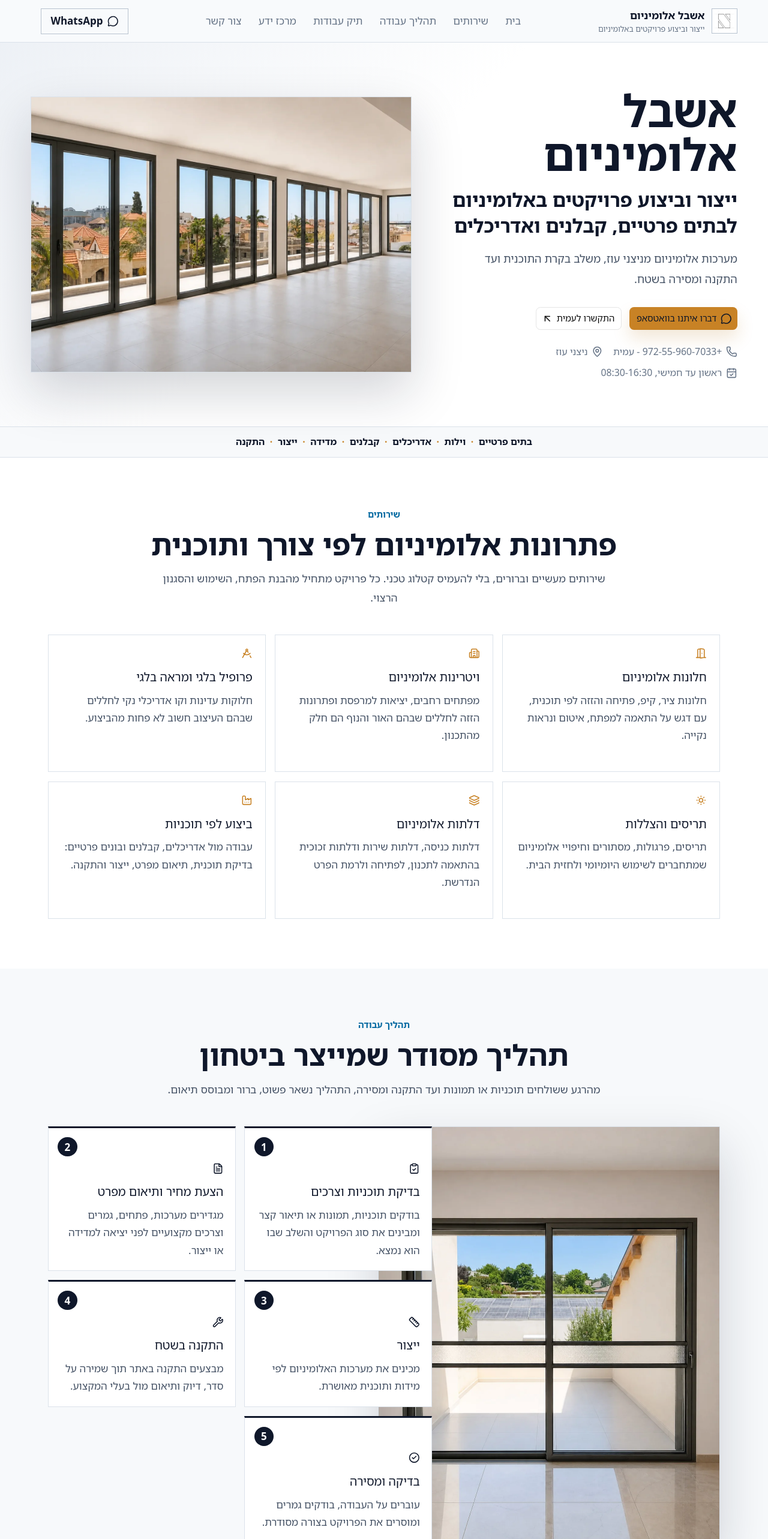
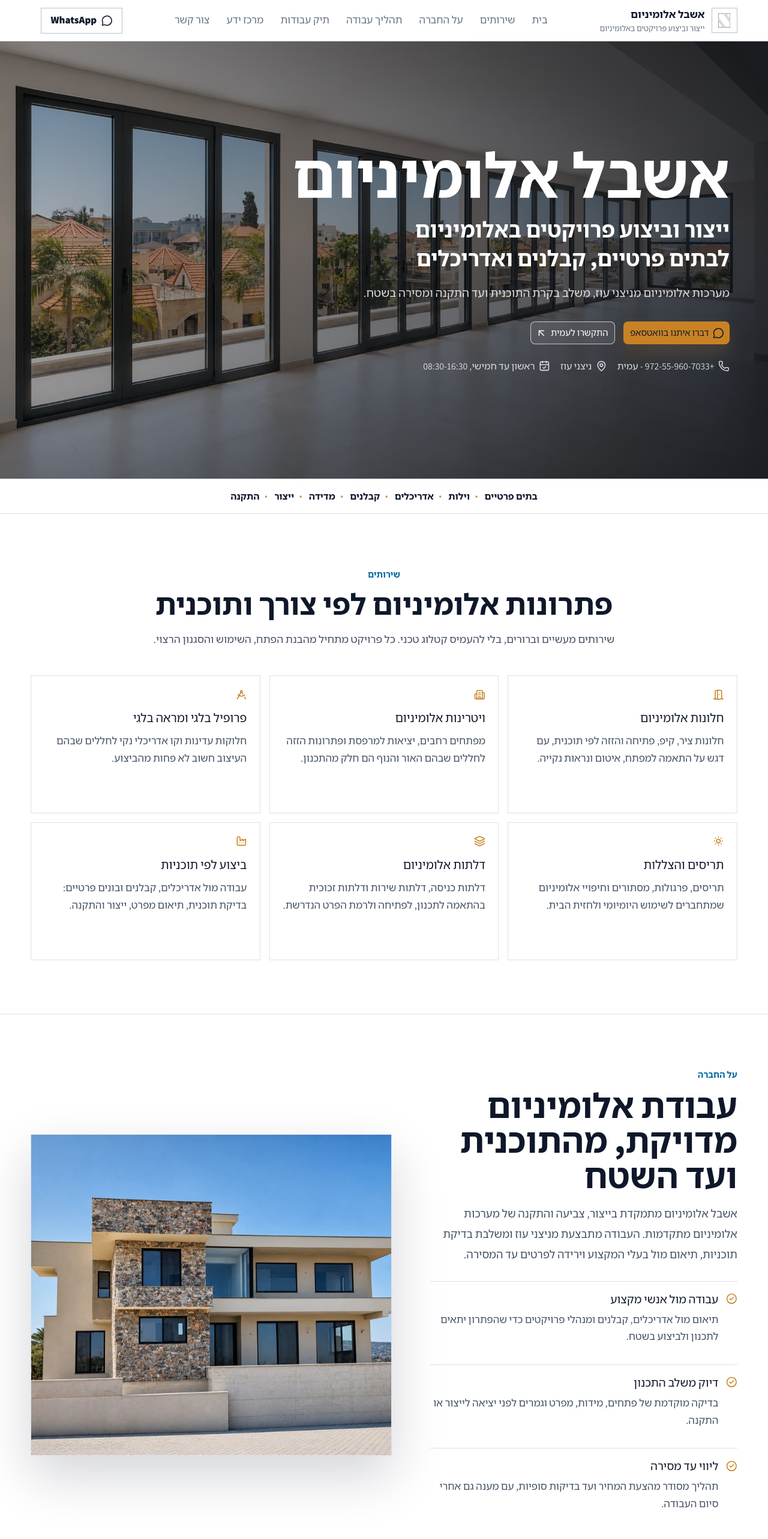
Before and after one commit to feldixAR/ashbel-aluminum-website, a React (Vite) app: page / in a window 1280 px wide. Shown: the top 2566 px of the page at 60% size. Built offline with nearby package versions, Linux system fonts and the light colour scheme.

Commit message:
Refine Ashbel homepage visual structure

```diff
--- a/src/App.css
+++ b/src/App.css
@@ -1,6 +1,6 @@
 .site-shell {
   min-height: 100vh;
-  overflow-x: clip;
+  overflow-x: hidden;
   background: var(--background);
   color: var(--foreground);
 }
@@ -13,9 +13,9 @@
   grid-template-columns: auto 1fr auto auto;
   align-items: center;
   gap: 1rem;
-  padding: 0.72rem clamp(1rem, 4vw, 4rem);
+  padding: 0.66rem clamp(1rem, 4vw, 4.5rem);
   border-bottom: 1px solid var(--line);
-  background: rgba(248, 250, 252, 0.96);
+  background: rgba(255, 255, 255, 0.96);
   backdrop-filter: blur(18px);
 }
 
@@ -132,44 +132,74 @@ svg {
 }
 
 .hero-section {
-  padding: clamp(3rem, 6vw, 5.8rem) clamp(1rem, 4vw, 4rem);
-  background:
-    linear-gradient(135deg, rgba(226, 232, 240, 0.62), rgba(255, 255, 255, 0) 37rem),
-    #ffffff;
+  position: relative;
+  min-height: clamp(38rem, calc(100svh - 4.2rem), 48rem);
+  display: grid;
+  align-items: center;
+  overflow: hidden;
+  isolation: isolate;
+  padding: clamp(4rem, 7vw, 7rem) clamp(1rem, 5vw, 5.5rem);
+  background: #121821;
 }
 
-.hero-grid {
-  max-width: 1180px;
+.hero-background,
+.hero-shade {
+  position: absolute;
+  inset: 0;
+}
+
+.hero-background {
+  z-index: -2;
+  width: 100%;
+  height: 100%;
+  object-fit: cover;
+  object-position: center;
+  filter: saturate(0.95) contrast(1.04);
+}
+
+.hero-shade {
+  z-index: -1;
+  background:
+    linear-gradient(90deg, rgba(9, 14, 22, 0.2), rgba(9, 14, 22, 0.44) 42%, rgba(9, 14, 22, 0.78) 100%),
+    linear-gradient(180deg, rgba(8, 13, 21, 0.3), rgba(8, 13, 21, 0.1) 45%, rgba(8, 13, 21, 0.36));
+}
+
+.hero-inner {
+  width: min(100%, 1280px);
   margin: 0 auto;
-  display: grid;
-  grid-template-columns: minmax(0, 0.86fr) minmax(20rem, 1.14fr);
-  gap: clamp(2rem, 5vw, 4.5rem);
-  align-items: center;
+  display: flex;
+  justify-content: flex-start;
+}
+
+.hero-copy {
+  max-width: 52rem;
 }
 
 .hero-copy h1 {
   margin: 0;
-  color: var(--ink);
-  font-size: clamp(3rem, 5.8vw, 5rem);
+  color: #ffffff;
+  font-size: clamp(4rem, 8vw, 7.4rem);
   font-weight: 860;
-  line-height: 0.98;
+  line-height: 0.92;
+  text-wrap: balance;
 }
 
 .hero-subtitle {
-  max-width: 37rem;
-  margin: 1rem 0 0;
-  color: var(--ink);
-  font-size: clamp(1.35rem, 2.5vw, 2rem);
-  font-weight: 700;
+  max-width: 46rem;
+  margin: 1.15rem 0 0;
+  color: #ffffff;
+  font-size: clamp(1.45rem, 2.8vw, 2.5rem);
+  font-weight: 800;
   line-height: 1.35;
+  text-wrap: balance;
 }
 
 .hero-lead {
-  max-width: 38rem;
+  max-width: 42rem;
   margin: 1rem 0 0;
-  color: var(--copy);
-  font-size: 1.08rem;
-  line-height: 1.85;
+  color: rgba(255, 255, 255, 0.84);
+  font-size: clamp(1.05rem, 1.5vw, 1.25rem);
+  line-height: 1.75;
 }
 
 .hero-actions,
@@ -193,11 +223,22 @@ svg {
   background: #d0922d;
 }
 
+.hero-actions a[data-variant='outline'] {
+  border-color: rgba(255, 255, 255, 0.68);
+  background: rgba(255, 255, 255, 0.08);
+  color: #ffffff;
+  backdrop-filter: blur(12px);
+}
+
+.hero-actions a[data-variant='outline']:hover {
+  background: rgba(255, 255, 255, 0.16);
+}
+
 .hero-contact-strip {
   flex-wrap: wrap;
   gap: 0.7rem 1rem;
   margin-top: 1.45rem;
-  color: var(--muted-copy);
+  color: rgba(255, 255, 255, 0.82);
   font-size: 0.93rem;
 }
 
@@ -216,19 +257,15 @@ svg {
   text-decoration: none;
 }
 
-.hero-photo,
-.process-photo {
+.process-photo,
+.about-photo {
   overflow: hidden;
   border: 1px solid var(--line);
   background: #e5ebf0;
   box-shadow: var(--shadow-xl);
 }
 
-.hero-photo {
-  aspect-ratio: 1.38;
-}
-
-.hero-photo img,
+.about-photo img,
 .process-photo img,
 .gallery-card img {
   display: block;
@@ -240,10 +277,10 @@ svg {
 .trust-strip {
   justify-content: center;
   flex-wrap: wrap;
-  gap: 0.5rem;
-  padding: 0.8rem clamp(1rem, 4vw, 4rem);
+  gap: 0.65rem;
+  padding: 1rem clamp(1rem, 4vw, 4rem);
   border-block: 1px solid var(--line);
-  background: var(--surface-muted);
+  background: #ffffff;
 }
 
 .trust-strip span {
@@ -264,7 +301,7 @@ svg {
 
 .content-section,
 .contact-section {
-  padding: clamp(3.4rem, 6.5vw, 5.5rem) clamp(1rem, 4vw, 4rem);
+  padding: clamp(4.2rem, 7vw, 7rem) clamp(1rem, 4vw, 4.5rem);
 }
 
 .services-section,
@@ -304,11 +341,79 @@ svg {
 }
 
 .services-grid {
-  max-width: 1120px;
+  max-width: 1240px;
   margin: 0 auto;
   display: grid;
   grid-template-columns: repeat(3, minmax(0, 1fr));
   gap: 0.9rem;
+}
+
+.about-section {
+  background: #ffffff;
+  border-top: 1px solid var(--line);
+}
+
+.about-layout {
+  max-width: 1240px;
+  margin: 0 auto;
+  display: grid;
+  grid-template-columns: minmax(0, 0.92fr) minmax(20rem, 1.08fr);
+  gap: clamp(1.8rem, 5vw, 4.5rem);
+  align-items: center;
+}
+
+.about-copy h2 {
+  max-width: 38rem;
+  margin: 0;
+  color: var(--ink);
+  font-size: clamp(2.2rem, 4.4vw, 4rem);
+  font-weight: 850;
+  line-height: 1.04;
+  text-wrap: balance;
+}
+
+.about-copy > p:not(.section-kicker) {
+  max-width: 41rem;
+  margin: 1rem 0 0;
+  color: var(--copy);
+  font-size: 1.08rem;
+  line-height: 1.85;
+}
+
+.about-points {
+  display: grid;
+  gap: 0.95rem;
+  margin-top: 1.6rem;
+}
+
+.about-point {
+  display: grid;
+  grid-template-columns: auto 1fr;
+  gap: 0.75rem;
+  align-items: start;
+  padding-block: 0.9rem;
+  border-top: 1px solid var(--line);
+}
+
+.about-point svg {
+  margin-top: 0.25rem;
+  color: var(--accent-gold);
+}
+
+.about-point h3 {
+  margin: 0;
+  color: var(--ink);
+  font-size: 1.12rem;
+}
+
+.about-point p {
+  margin: 0.3rem 0 0;
+  color: var(--copy);
+  line-height: 1.7;
+}
+
+.about-photo {
+  aspect-ratio: 1.12;
 }
 
 .service-card,
@@ -363,7 +468,7 @@ svg {
 }
 
 .process-layout {
-  max-width: 1120px;
+  max-width: 1240px;
   margin: 0 auto;
   display: grid;
   grid-template-columns: minmax(18rem, 0.72fr) minmax(0, 1fr);
@@ -408,11 +513,11 @@ svg {
 }
 
 .gallery-grid {
-  max-width: 1120px;
+  max-width: 1240px;
   margin: 0 auto;
   display: grid;
   grid-template-columns: repeat(4, minmax(0, 1fr));
-  gap: 0.8rem;
+  gap: 0.95rem;
 }
 
 .gallery-card {
@@ -421,10 +526,18 @@ svg {
   background: #dbe3ea;
 }
 
+.gallery-card img {
+  transition: transform 420ms ease;
+}
+
+.gallery-card:hover img {
+  transform: scale(1.035);
+}
+
 .gallery-card:nth-child(1),
 .gallery-card:nth-child(2) {
   grid-column: span 2;
-  min-height: 20rem;
+  min-height: 23rem;
 }
 
 .knowledge-grid {
@@ -557,9 +670,21 @@ svg {
   }
 
   .hero-grid,
+  .about-layout,
   .process-layout,
   .contact-panel {
     grid-template-columns: 1fr;
+  }
+
+  .hero-section {
+    min-height: auto;
+    padding-block: 5rem;
+  }
+
+  .hero-shade {
+    background:
+      linear-gradient(90deg, rgba(9, 14, 22, 0.22), rgba(9, 14, 22, 0.56) 42%, rgba(9, 14, 22, 0.84) 100%),
+      linear-gradient(180deg, rgba(8, 13, 21, 0.32), rgba(8, 13, 21, 0.18) 45%, rgba(8, 13, 21, 0.45));
   }
 
   .services-grid,
@@ -580,20 +705,29 @@ svg {
 
 @media (max-width: 640px) {
   .site-header {
+    grid-template-columns: minmax(0, 1fr) auto;
     padding: 0.68rem 1rem;
   }
 
+  .brand,
+  .brand span {
+    min-width: 0;
+  }
+
   .brand img {
-    width: 2.25rem;
-    height: 2.25rem;
+    width: 2rem;
+    height: 2rem;
   }
 
   .brand strong {
-    font-size: 0.98rem;
+    font-size: 0.9rem;
+    white-space: nowrap;
+    overflow: hidden;
+    text-overflow: ellipsis;
   }
 
   .brand small {
-    max-width: 10rem;
+    max-width: 8.8rem;
     white-space: nowrap;
     overflow: hidden;
     text-overflow: ellipsis;
@@ -605,12 +739,31 @@ svg {
     padding-inline: 1rem;
   }
 
+  .hero-section {
+    padding-block: 3.8rem;
+  }
+
+  .hero-inner {
+    justify-content: center;
+  }
+
+  .hero-copy {
+    max-width: 100%;
+    text-align: center;
+  }
+
   .hero-copy h1 {
-    font-size: clamp(3rem, 15vw, 4.2rem);
+    max-width: 100%;
+    font-size: clamp(2.35rem, 9.8vw, 2.85rem);
+    line-height: 1.02;
   }
 
   .hero-subtitle {
-    font-size: 1.35rem;
+    font-size: 1.26rem;
+  }
+
+  .hero-lead {
+    font-size: 1rem;
   }
 
   .hero-actions,
@@ -625,6 +778,17 @@ svg {
     justify-content: center;
   }
 
+  .hero-contact-strip {
+    justify-content: center;
+    max-width: 100%;
+  }
+
+  .hero-contact-strip span,
+  .hero-contact-strip a {
+    max-width: 100%;
+    overflow-wrap: anywhere;
+  }
+
   .services-grid,
   .knowledge-grid,
   .process-list,
@@ -636,7 +800,7 @@ svg {
   .gallery-card:nth-child(1),
   .gallery-card:nth-child(2) {
     grid-column: auto;
-    min-height: 15rem;
+    min-height: 16.5rem;
   }
 
   .mobile-sticky-cta {
--- a/src/App.jsx
+++ b/src/App.jsx
@@ -1,3 +1,4 @@
+import { About } from '@/components/About'
 import { Contact } from '@/components/Contact'
 import { Footer } from '@/components/Footer'
 import { Gallery } from '@/components/Gallery'
@@ -15,6 +16,7 @@ function App() {
       <Header />
       <Hero />
       <Services />
+      <About />
       <Process />
       <Gallery />
       <Knowledge />
--- /dev/null
+++ b/src/components/About.jsx
@@ -0,0 +1,31 @@
+import { CheckCircle2 } from 'lucide-react'
+import { asset, about } from '@/data/siteContent'
+import { Reveal } from './Reveal'
+
+export function About() {
+  return (
+    <section className="content-section about-section" id="about">
+      <div className="about-layout">
+        <Reveal className="about-copy">
+          <p className="section-kicker">על החברה</p>
+          <h2>עבודת אלומיניום מדויקת, מהתוכנית ועד השטח</h2>
+          <p>{about.intro}</p>
+          <div className="about-points">
+            {about.points.map((point) => (
+              <div className="about-point" key={point.title}>
+                <CheckCircle2 aria-hidden="true" />
+                <div>
+                  <h3>{point.title}</h3>
+                  <p>{point.text}</p>
+                </div>
+              </div>
+            ))}
+          </div>
+        </Reveal>
+        <Reveal className="about-photo" delay={0.05}>
+          <img src={asset(`portfolio/${about.image}`)} alt={about.alt} loading="lazy" />
+        </Reveal>
+      </div>
+    </section>
+  )
+}
--- a/src/components/Hero.jsx
+++ b/src/components/Hero.jsx
@@ -7,7 +7,9 @@ export function Hero() {
   return (
     <>
       <section className="hero-section">
-        <div className="hero-grid">
+        <img className="hero-background" src={asset(`portfolio/${hero.image}`)} alt="" aria-hidden="true" />
+        <div className="hero-shade" aria-hidden="true" />
+        <div className="hero-inner">
           <Reveal className="hero-copy">
             <h1>{hero.title}</h1>
             <p className="hero-subtitle">{hero.subtitle}</p>
@@ -41,10 +43,6 @@ export function Hero() {
               </span>
             </div>
           </Reveal>
-
-          <Reveal className="hero-photo" delay={0.05}>
-            <img src={asset(`portfolio/${hero.image}`)} alt={hero.alt} width="1200" height="850" />
-          </Reveal>
         </div>
       </section>
 
--- a/src/data/siteContent.js
+++ b/src/data/siteContent.js
@@ -35,6 +35,7 @@ export const contact = {
 export const navItems = [
   { label: 'בית', href: '#top' },
   { label: 'שירותים', href: '#services' },
+  { label: 'על החברה', href: '#about' },
   { label: 'תהליך עבודה', href: '#process' },
   { label: 'תיק עבודות', href: '#gallery' },
   { label: 'מרכז ידע', href: '#knowledge' },
@@ -50,6 +51,27 @@ export const hero = {
 }
 
 export const trustItems = ['בתים פרטיים', 'וילות', 'אדריכלים', 'קבלנים', 'מדידה', 'ייצור', 'התקנה']
+
+export const about = {
+  image: 'modern-facade-black-aluminum.webp',
+  alt: 'חזית בית עם עבודות אלומיניום שחורות ומראה נקי',
+  intro:
+    'אשבל אלומיניום מתמקדת בייצור, צביעה והתקנה של מערכות אלומיניום מתקדמות. העבודה מתבצעת מניצני עוז ומשלבת בדיקת תוכניות, תיאום מול בעלי המקצוע וירידה לפרטים עד המסירה.',
+  points: [
+    {
+      title: 'עבודה מול אנשי מקצוע',
+      text: 'תיאום מול אדריכלים, קבלנים ומנהלי פרויקטים כדי שהפתרון יתאים לתכנון ולביצוע בשטח.',
+    },
+    {
+      title: 'דיוק משלב התכנון',
+      text: 'בדיקה מוקדמת של פתחים, מידות, מפרט וגמרים לפני יציאה לייצור או התקנה.',
+    },
+    {
+      title: 'ליווי עד מסירה',
+      text: 'תהליך מסודר מהצעת המחיר ועד בדיקות סופיות, עם מענה גם אחרי סיום העבודה.',
+    },
+  ],
+}
 
 export const services = [
   {
--- a/src/index.css
+++ b/src/index.css
@@ -1,4 +1,4 @@
-@import url("https://fonts.googleapis.com/css2?family=Noto+Sans+Hebrew:wght@400;500;700;800;900&display=swap");
+@import url("https://fonts.googleapis.com/css2?family=Assistant:wght@400;500;600;700;800&display=swap");
 @import "tailwindcss";
 @import "tw-animate-css";
 @import "shadcn/tailwind.css";
@@ -20,7 +20,7 @@
   --shadow-lg: 0 24px 58px rgba(15, 23, 42, 0.13);
   --shadow-xl: 0 34px 80px rgba(15, 23, 42, 0.18);
 
-  font: 17px/1.5 'Noto Sans Hebrew', 'Geist Variable', system-ui, 'Segoe UI', Arial, sans-serif;
+  font: 17px/1.5 'Assistant', 'Noto Sans Hebrew', 'Geist Variable', system-ui, 'Segoe UI', Arial, sans-serif;
   letter-spacing: 0;
   color-scheme: light dark;
   color: var(--foreground);
@@ -79,10 +79,12 @@
 body {
   margin: 0;
   direction: rtl;
+  overflow-x: hidden;
 }
 
 #root {
   min-height: 100vh;
+  overflow-x: hidden;
 }
 
 @theme inline {
```
